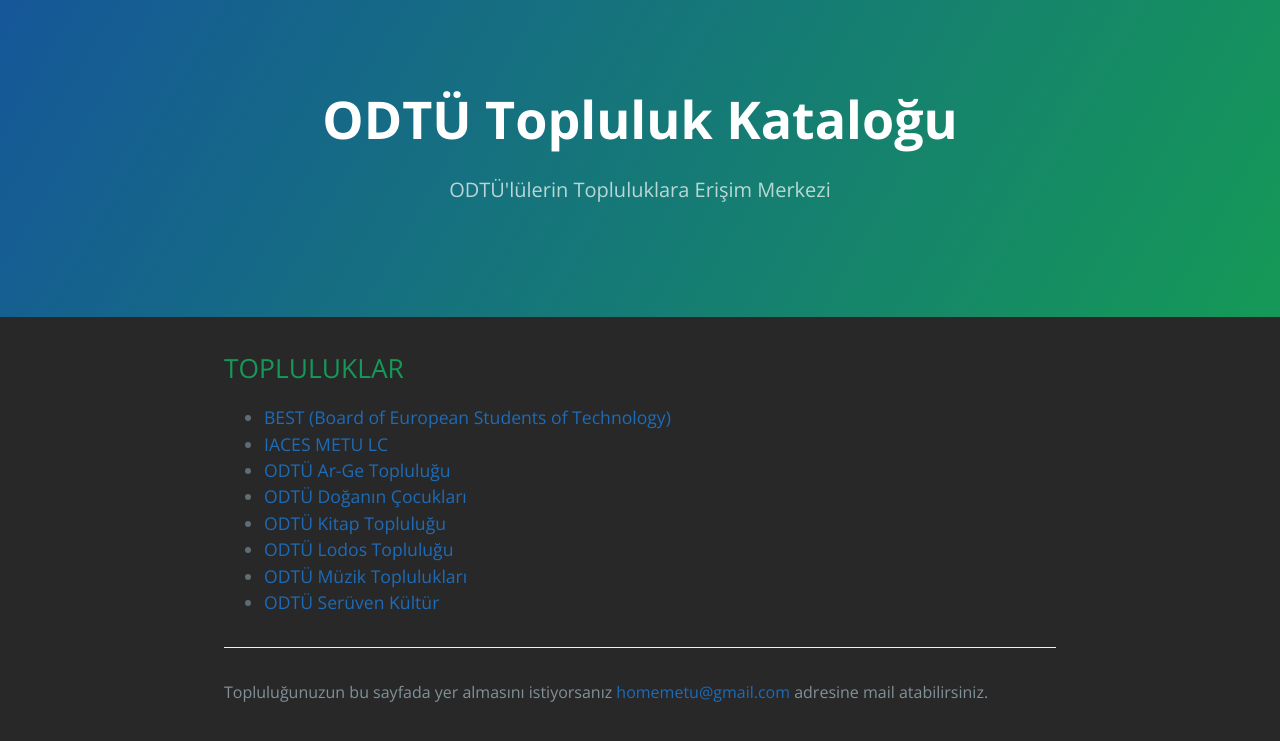
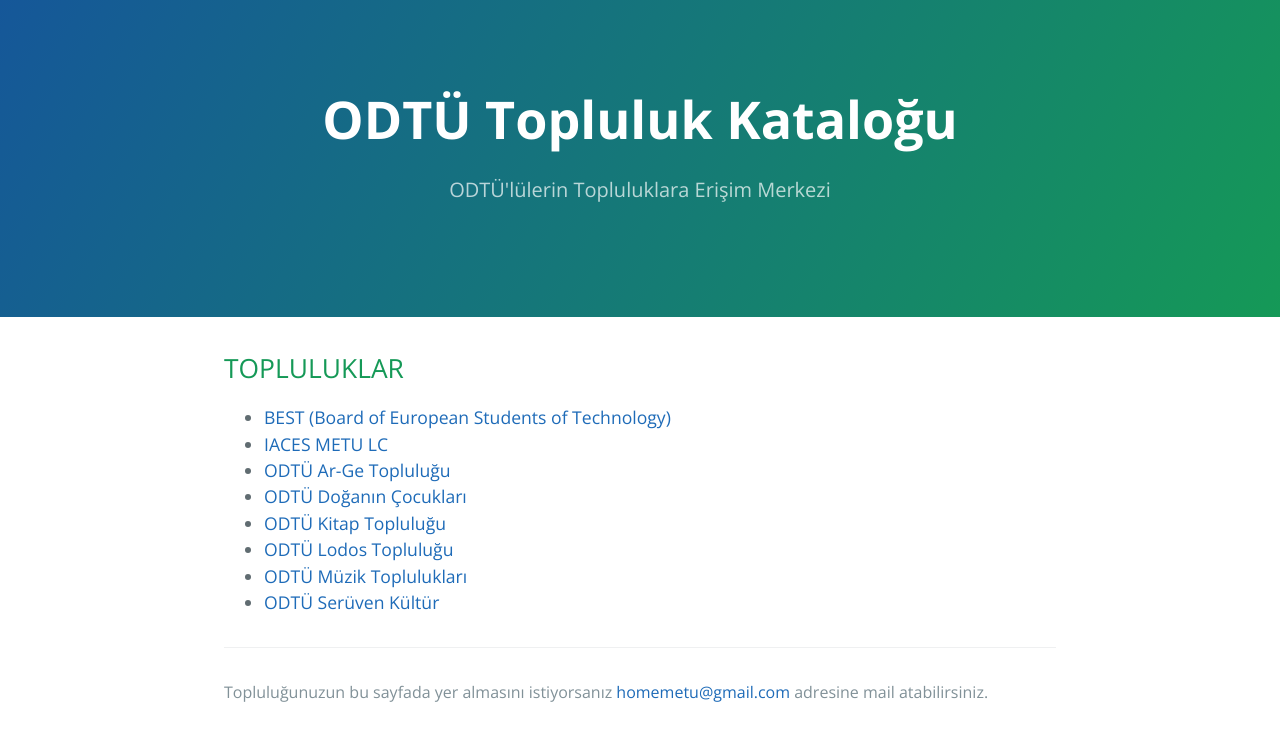
Before and after one commit to metuhome/METU-Topluluk-Katalog, a Jekyll site: the page built from index.md, in a window 1280 px wide. Shown: the top 741 px of the page. Built offline with Jekyll 4.4.1, drawn with Linux system fonts in a browser that asks for light colours; our own code applies the rules of GitHub Pages for plain Markdown files.

Commit message:
Update default.html

```diff
--- a/_layouts/default.html
+++ b/_layouts/default.html
@@ -19,7 +19,7 @@
     <meta name="apple-mobile-web-app-status-bar-style" content="black-translucent">
     <link rel="stylesheet" href="{{ '/assets/css/style.css?v=' | append: site.github.build_revision | relative_url }}">
   </head>
-  <body style="background-color:#282828;">
+  <body>
     <a id="skip-to-content" href="#content">Skip to the content.</a>
 
     <header class="page-header" role="banner">
```
